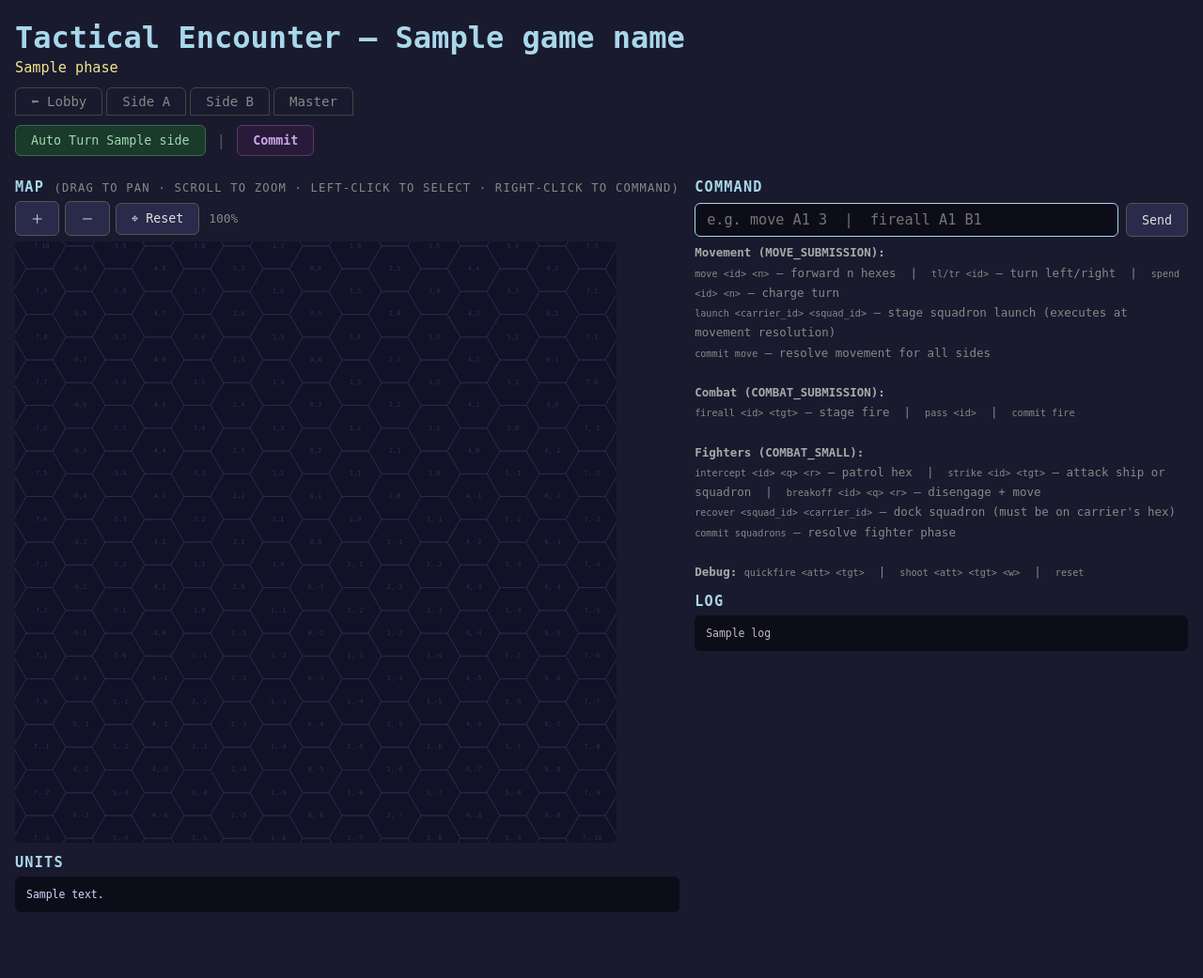
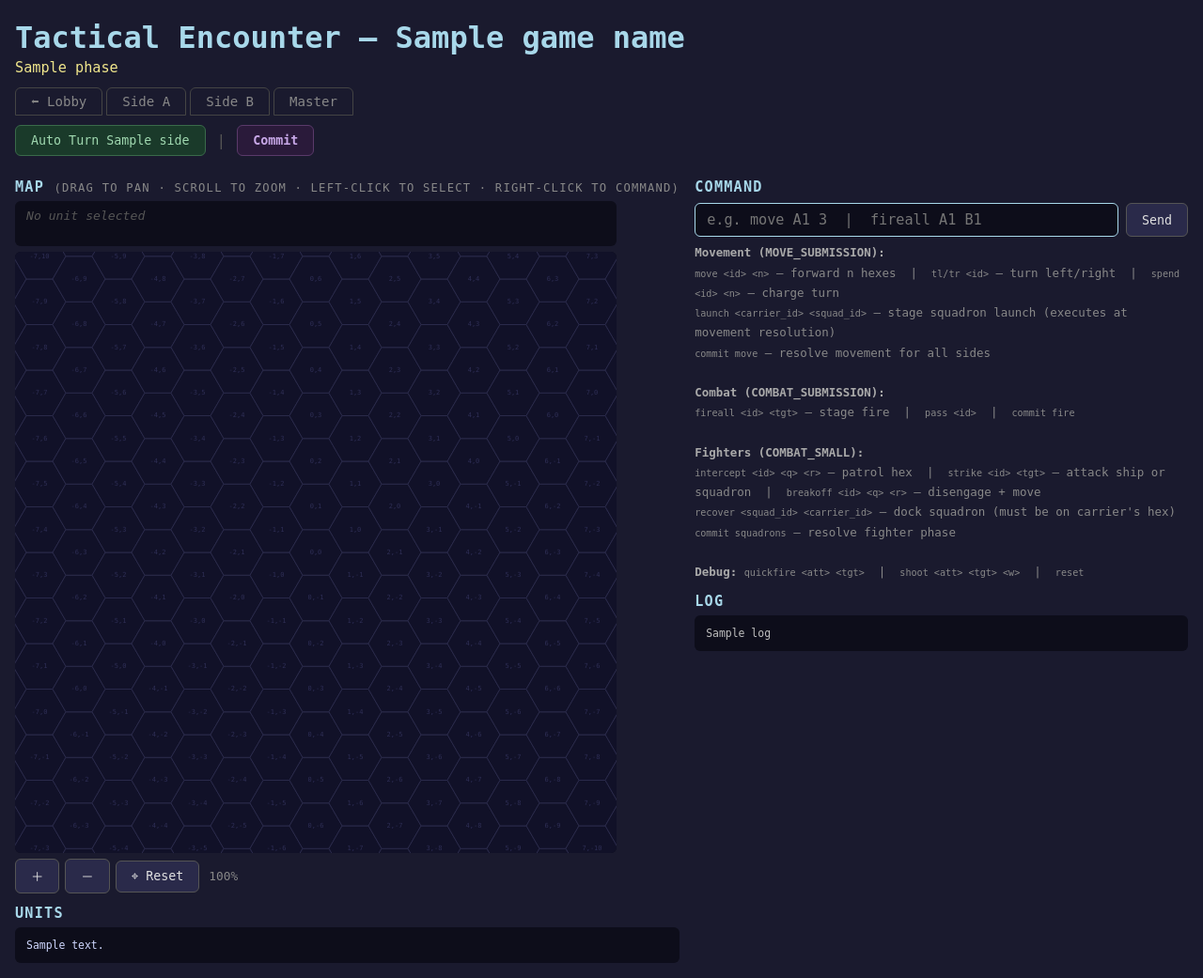
Before and after one commit to josiahnarog/async-4x-sim, a FastAPI app: template templates/tactical.html in a window 1280 px wide. Shown: the whole page at 94% size. Before the commit the page ends 971 px from the top, so only its background shows below. Run offline with FastAPI, Linux system fonts and the light colour scheme; the template is opened without the code that fills it: most values are stand-ins (such as "Sample title", 1, 10 or a date in 2020).

Commit message:
UX: unit info panel above map, zoom controls below
- Add selected-unit info panel between map heading and canvas showing
  unit ID, hull class, position, facing, MP, and full systems string
- Move zoom +/- / reset buttons to below the canvas
- Add systems_str to det=3 ship JSON for display in the panel

```diff
--- a/tactical/web.py
+++ b/tactical/web.py
@@ -769,6 +769,7 @@ def _ships_json(session: GameSession, view: str = "master") -> str:
                 "mp": s.mp,
                 "turn_cost": s.turn_cost,
                 "turn_charge": s.turn_charge,
+                "systems_str": s.systems.render_compact() if s.systems else "",
             })
     return json.dumps(result)
 
--- a/templates/tactical.html
+++ b/templates/tactical.html
@@ -32,6 +32,9 @@
     .btn-commit { background: #2a1a3a; border-color: #5a3a6a; color: #c8a8e8; font-weight: bold; }
     .btn-commit:hover { background: #3a2a5a; }
     .action-sep { color: #555; margin: 0 4px; }
+    .unit-info-id   { color: #a8d8ea; font-weight: bold; }
+    .unit-info-sys  { color: #c8f0c8; word-break: break-all; }
+    .unit-info-meta { color: #aaa; }
   </style>
 </head>
 <body>
@@ -67,13 +70,16 @@
   <div class="row">
     <div class="col-map">
       <h2>Map <span style="font-size:0.8em;font-weight:normal;color:#888">(drag to pan · scroll to zoom · left-click to select · right-click to command)</span></h2>
-      <div style="display:flex;gap:6px;margin-bottom:6px;align-items:center">
+      <div id="unit-info-panel" style="width:640px;min-height:48px;background:#0d0d1a;border-radius:6px;padding:8px 12px;margin-bottom:6px;font-size:0.82em;color:#888;font-family:inherit;box-sizing:border-box;">
+        <span style="color:#555;font-style:italic">No unit selected</span>
+      </div>
+      <canvas id="hexmap" width="640" height="640" style="cursor:grab"></canvas>
+      <div style="display:flex;gap:6px;margin-top:6px;align-items:center">
         <button id="btn-zoom-in"  onclick="adjustZoom(1.25)">＋</button>
         <button id="btn-zoom-out" onclick="adjustZoom(0.8)">－</button>
         <button onclick="resetView()">⌖ Reset</button>
         <span id="zoom-label" style="font-size:0.8em;color:#888;margin-left:4px">100%</span>
       </div>
-      <canvas id="hexmap" width="640" height="640" style="cursor:grab"></canvas>
 
       <h2>Units</h2>
       <pre class="ships-pre">{{ units_text }}</pre>
@@ -162,6 +168,36 @@
 
     // ---- Firepower heat map state (COMBAT_SUBMISSION) ----
     let firepowerMap = null;   // { hexes: [{q,r,ev}], maxEv: float } or null
+
+    function updateUnitInfoPanel() {
+      const panel = document.getElementById("unit-info-panel");
+      if (!selectedUnit) {
+        panel.innerHTML = '<span style="color:#555;font-style:italic">No unit selected</span>';
+        return;
+      }
+      const u = selectedUnit;
+      const FACING_NAMES = ["N","NE","SE","S","SW","NW"];
+      if (u.type === "ship") {
+        const facing = FACING_NAMES[u.facing] ?? "?";
+        const mp     = u.mp    != null ? `  MP ${u.mp}` : "";
+        const det    = u.detection ?? 3;
+        let sysLine  = "";
+        if (det >= 3 && u.systems_str != null) {
+          sysLine = `<div class="unit-info-sys">${u.systems_str}</div>`;
+        } else if (det === 2 && u.systems) {
+          sysLine = `<div class="unit-info-sys">${u.systems.join(" ")}</div>`;
+        }
+        panel.innerHTML =
+          `<span class="unit-info-id">${u.id}</span>`
+          + `<span class="unit-info-meta">  ${u.hull_class || ""}  (${u.q},${u.r})  face ${facing}${mp}</span>`
+          + sysLine;
+      } else {
+        // Squadron
+        panel.innerHTML =
+          `<span class="unit-info-id">${u.id}</span>`
+          + `<span class="unit-info-meta">  Squadron  (${u.q},${u.r})</span>`;
+      }
+    }
 
     function fetchFirepowerMap(shipId) {
       fetch(`/tactical/game/{{ game_id }}/firepower-map/${shipId}`)
@@ -364,13 +400,14 @@
         }
         moveDest = null;
         selectedUnit = null;
+        updateUnitInfoPanel();
         render();
         return;
       }
 
       const hitUnit = findUnitAt(wx, wy, computeJitter());
 
-      if (!hitUnit) { selectedUnit = null; firepowerMap = null; render(); return; }
+      if (!hitUnit) { selectedUnit = null; firepowerMap = null; updateUnitInfoPanel(); render(); return; }
 
       // On player views only own units are selectable; master can select any.
       const selectable = VIEW === "master" || hitUnit.owner === VIEW;
@@ -391,6 +428,7 @@
         }
       }
       _reachCache = null;  // invalidate BFS cache for new selection
+      updateUnitInfoPanel();
       render();
     }
 
@@ -433,7 +471,7 @@
         }
       }
 
-      if (cmd) { submitCmd(cmd); selectedUnit = null; moveDest = null; render(); }
+      if (cmd) { submitCmd(cmd); selectedUnit = null; moveDest = null; updateUnitInfoPanel(); render(); }
     }
 
     function submitCmd(cmd) {
@@ -1161,7 +1199,7 @@
     document.addEventListener("keydown", e => {
       if (e.key === "Escape") {
         if (moveDest)          { moveDest = null; render(); }
-        else if (selectedUnit) { selectedUnit = null; firepowerMap = null; render(); }
+        else if (selectedUnit) { selectedUnit = null; firepowerMap = null; updateUnitInfoPanel(); render(); }
       }
     });
 
```
